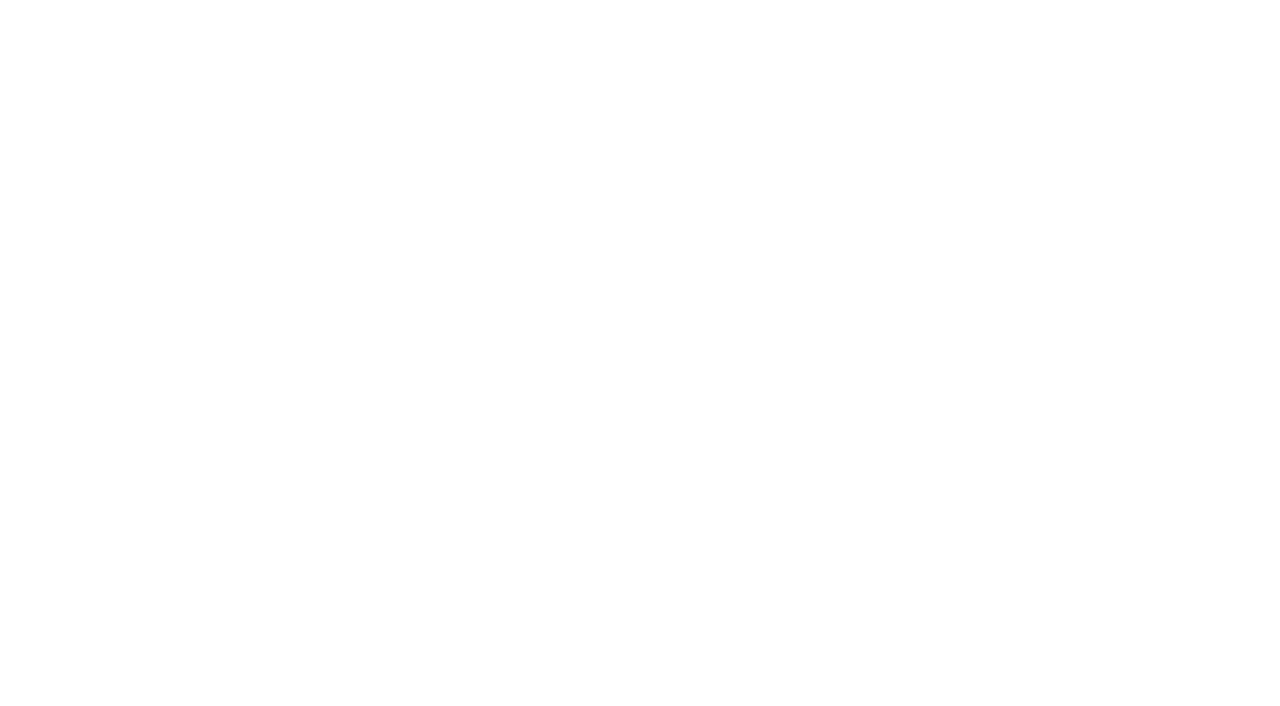
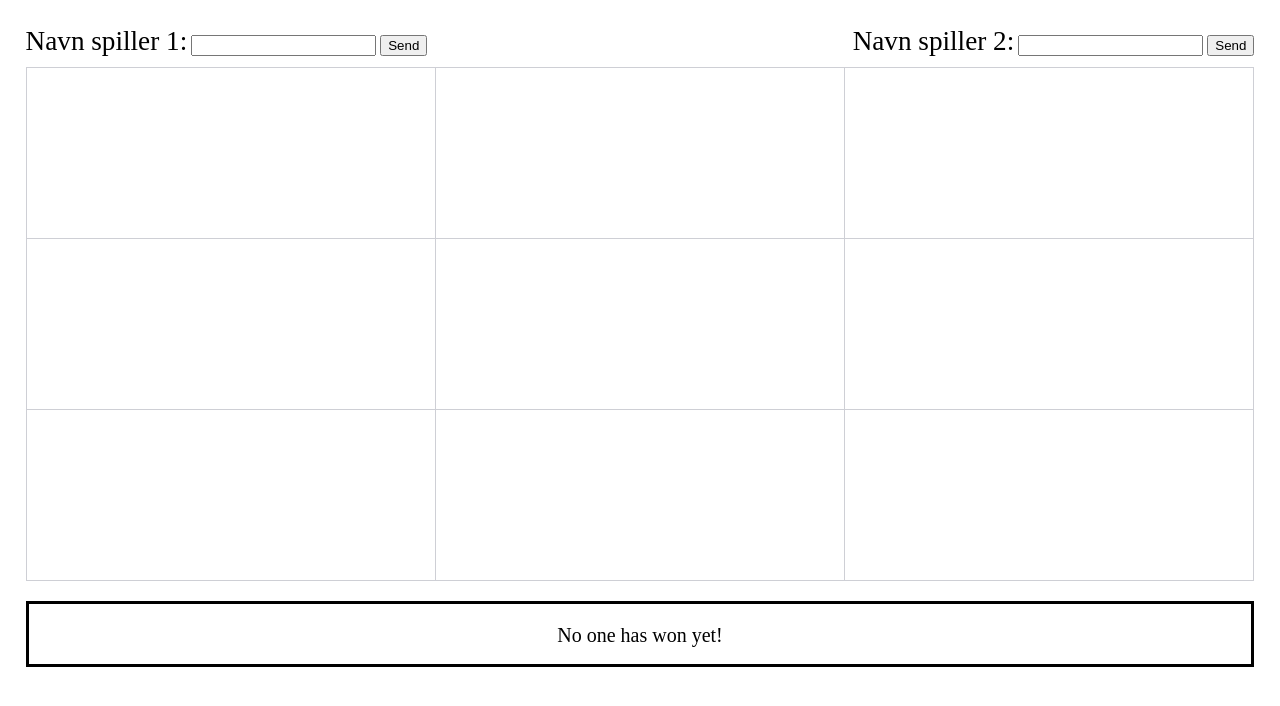
Before and after one commit to sigurdskatvedt/tictactoe, a plain HTML site: page index.html in a window 1280 px wide. Drawn offline with Linux system fonts and the light colour scheme.

Commit message:
almost complete

```diff
--- a/index.html
+++ b/index.html
@@ -1,12 +1,56 @@
 <!DOCTYPE html>
 <html>
   <header>
-        <title>Tic Tac Toe</title>
-        <link rel="stylesheet" href="style.css" type="text/css">
+    <title>Tic Tac Toe</title
+    ><link rel="stylesheet" href="style.css" type="text/css" />
   </header>
   <body>
     <div>
       <script src="main.js"></script>
+      <section>
+        <div class="player-info" id="player1">
+          <p class="name-info">Navn spiller 1:</p>
+          <input id="player1Name" />
+          <button
+            className="name-submit"
+            id="player1-submit"
+            onclick="playerNameChange('player1')"
+          >
+            Send
+          </button>
+        </div>
+        <div class="player-info" id="player2">
+          <p class="name-info">Navn spiller 2:</p>
+          <input id="player2Name" />
+          <button
+            className="name-submit"
+            id="player2-submit"
+            onclick="playerNameChange('player2')"
+          >
+            Send
+          </button>
+        </div>
+      </section>
+      <table>
+        <tr>
+          <td id="1-1" onClick="boxClick(0,0,this)"><p></p></td>
+          <td id="1-2" onClick="boxClick(0,1,this)"><p></p></td>
+          <td id="1-3" onClick="boxClick(0,2,this)"><p></p></td>
+        </tr>
+        <tr>
+          <td id="2-1" onClick="boxClick(1,0,this)"><p></p></td>
+          <td id="2-2" onClick="boxClick(1,1,this)"><p></p></td>
+          <td id="2-3" onClick="boxClick(1,2,this)"><p></p></td>
+        </tr>
+        <tr>
+          <td id="3-1" onClick="boxClick(2,0,this)"><p></p></td>
+          <td id="3-2" onClick="boxClick(2,1,this)"><p></p></td>
+          <td id="3-3" onClick="boxClick(2,2,this)"><p></p></td>
+        </tr>
+      </table>
+      <article id="winner-field">
+        <p>No one has won yet!</p>
+      </article>
     </div>
   </body>
 </html>
--- a/main.js
+++ b/main.js
@@ -1 +1,75 @@
-console.log("Hello!");
+// Tekst oppdaterer seg ikke
+let turnCounter = 1;
+const player1 = "Player 1";
+const player2 = "Player 2";
+
+const gameboard = (() => {
+  const boardArray = [
+    [null, null, null],
+    [null, null, null],
+    [null, null, null],
+  ];
+  return {
+    boardArray,
+  };
+})();
+
+const player = (name, age) => {
+  console.log(`New player added! Name: ${name}. Age: ${age}`);
+  return { name, age };
+};
+
+const sigurd = player("Sigurd", "21");
+
+function boxClick(row, column, element) {
+  if (this.player1 == null || this.player2 == null) {
+    throw new Error("Please give players a name first.");
+  }
+  console.log(gameboard.boardArray[row][column]);
+  if (gameboard.boardArray[row][column] != null) {
+    console.log("Field already filled!");
+  } else if (turnCounter % 2 === 1) {
+    gameboard.boardArray[row][column] = player1;
+    winCheck(player1);
+    turnCounter++;
+    element.childNodes[0].innerHTML = "X";
+  } else {
+    gameboard.boardArray[row][column] = player2;
+    winCheck(player2);
+    turnCounter++;
+    element.childNodes[0].innerHTML = "O";
+  }
+}
+
+function playerNameChange(currentPlayer) {
+  const newName = document.getElementById(currentPlayer.concat("Name")).value;
+  if (currentPlayer === "player1") {
+    this.player1 = newName;
+  } else {
+    this.player2 = newName;
+  }
+}
+
+function winCheck(currentPlayer) {
+  for (let i = 0; i < 3; i++) {
+    if (
+      gameboard.boardArray[i][0] === gameboard.boardArray[i][1] &&
+      gameboard.boardArray[i][0] === gameboard.boardArray[i][2] &&
+      gameboard.boardArray[i][0] != null
+    ) {
+      giveWinner(currentPlayer);
+    } else if (
+      gameboard.boardArray[0][i] === gameboard.boardArray[1][i] &&
+      gameboard.boardArray[0][i] === gameboard.boardArray[2][i] &&
+      gameboard.boardArray[0][i] != null
+    ) {
+      giveWinner(currentPlayer);
+    }
+  }
+}
+
+function giveWinner(currentPlayer) {
+  document.getElementById(
+    "winner-field"
+  ).childNodes[0].innerHTML = `Winner is ${currentPlayer}!`;
+}
--- a/style.css
+++ b/style.css
@@ -0,0 +1,47 @@
+body {
+  padding:2%;
+  margin:0;
+  width: 96%;
+}
+table {
+  margin-top: 10px;
+  width:100%;
+  border-collapse: collapse;
+}
+
+th,
+td {
+  border: 1px solid #cecfd5;
+  padding: 10px 15px;
+  width: 30%;
+  height:150px;
+}
+
+td, p {
+  text-align: center;
+  font-size: 170%;
+}
+
+.name-info {
+  display:inline;
+}
+
+.player-info {
+  display:inline;
+}
+
+#player2 {
+  float: right;
+}
+
+#winner-field {
+  margin-top: 20px;
+  height: 60px;
+  border: 3px;
+  vertical-align: center;
+  border-style: solid;
+}
+
+#winner-field p {
+  font-size: 20px;
+}
```
Also changed, not shown: 1 other file. Lines whose indentation alone changed are shown as unchanged.
